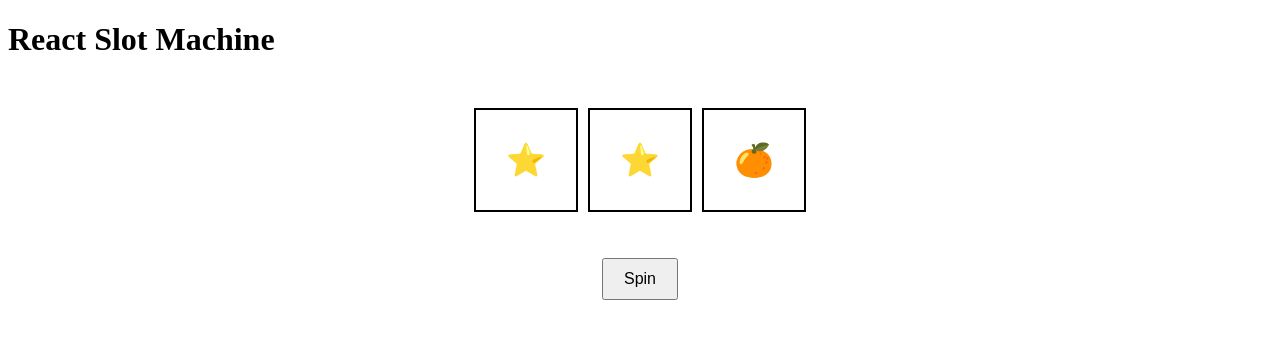
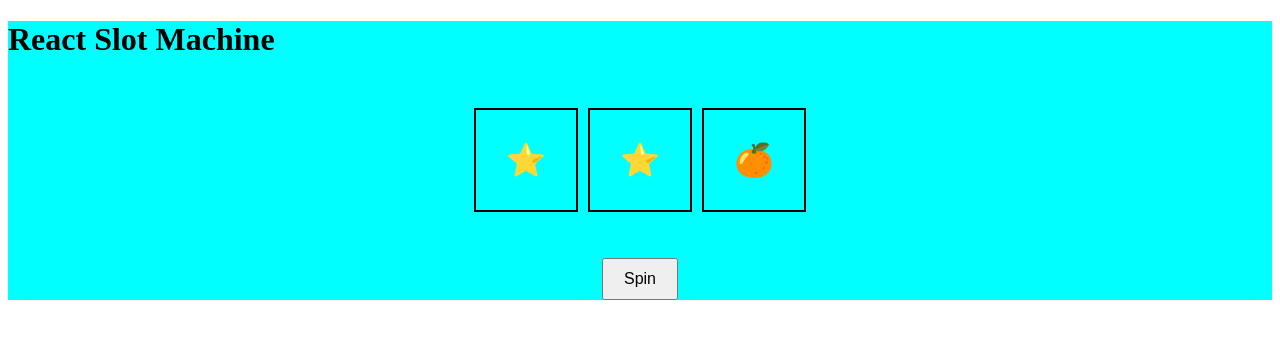
Before and after one commit to Alkarized/hakaton_2024_front, a React (Vite) app: page / in a window 1280 px wide. Shown: the top 338 px of the page. Built offline with nearby package versions, Linux system fonts and the light colour scheme.

Commit message:
change bc

```diff
--- a/src/Slots/SlotMachine.css
+++ b/src/Slots/SlotMachine.css
@@ -1,3 +1,6 @@
+div {
+    background: aqua;
+}
 
 .slot-machine {
     display: flex;
```
